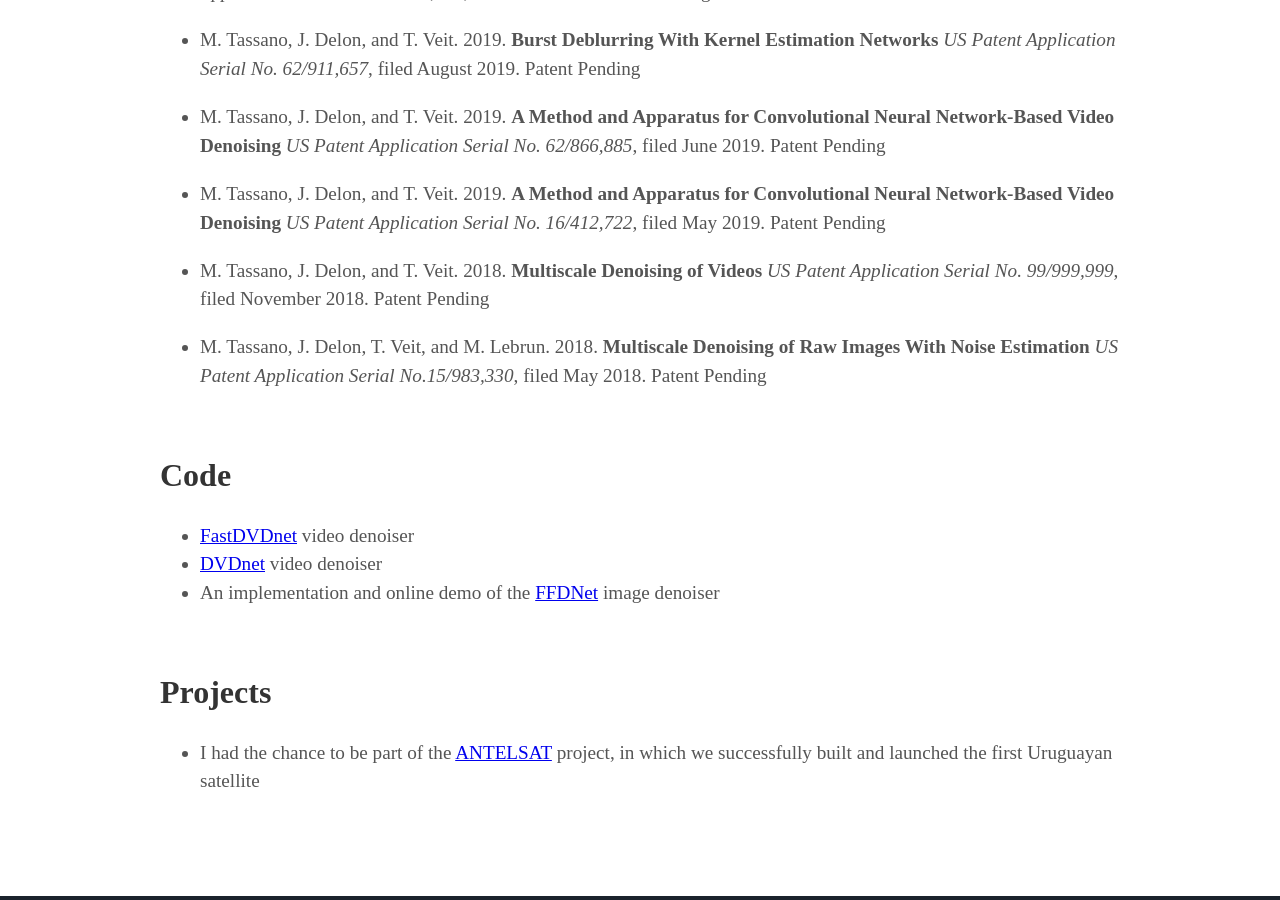
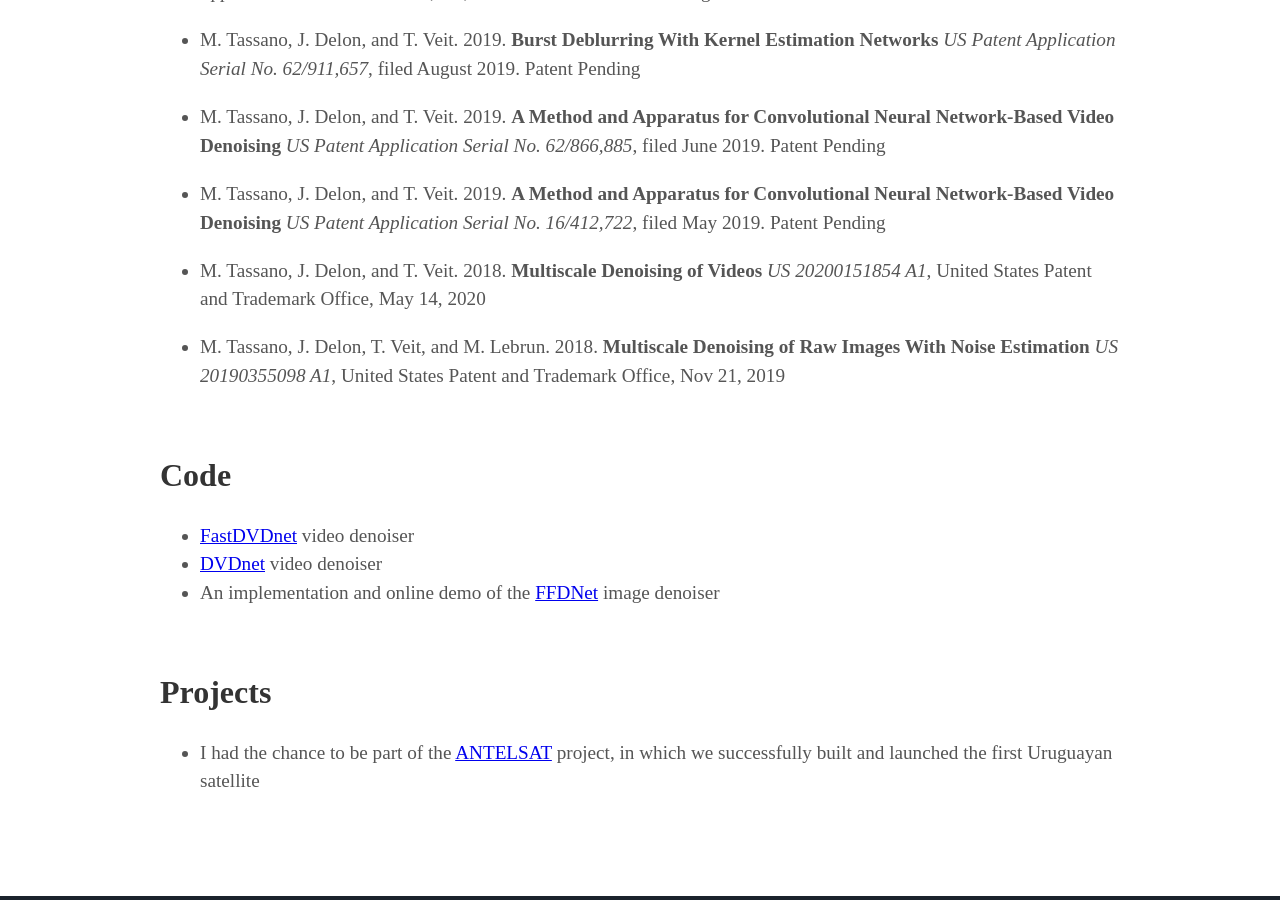
Before and after one commit to m-tassano/m-tassano.github.io, a Jekyll site: the page built from index.md, in a window 1280 px wide and 900 px high, scrolled down 2213 px. Built offline with Jekyll 4.4.1, drawn with Linux system fonts in a browser that asks for light colours; some web fonts are replaced.

Commit message:
Update about.html

```diff
--- a/_includes/about.html
+++ b/_includes/about.html
@@ -35,9 +35,9 @@
 
 - M. Tassano, J. Delon, and T. Veit. 2019. **A Method and Apparatus for Convolutional Neural Network-Based Video Denoising** _US Patent Application Serial No. 16/412,722_, filed May 2019. Patent Pending
 
-- M. Tassano, J. Delon, and T. Veit. 2018. **Multiscale Denoising of Videos** _US Patent Application Serial No. 99/999,999_, filed November 2018. Patent Pending
+- M. Tassano, J. Delon, and T. Veit. 2018. **Multiscale Denoising of Videos** _US 20200151854 A1_, United States Patent and Trademark Office, May 14, 2020
 
-- M. Tassano, J. Delon, T. Veit, and M. Lebrun. 2018. **Multiscale Denoising of Raw Images With Noise Estimation** _US Patent Application Serial No.15/983,330_, filed May 2018. Patent Pending
+- M. Tassano, J. Delon, T. Veit, and M. Lebrun. 2018. **Multiscale Denoising of Raw Images With Noise Estimation** _US 20190355098 A1_, United States Patent and Trademark Office, Nov 21, 2019
 
 ## Code
 
```
